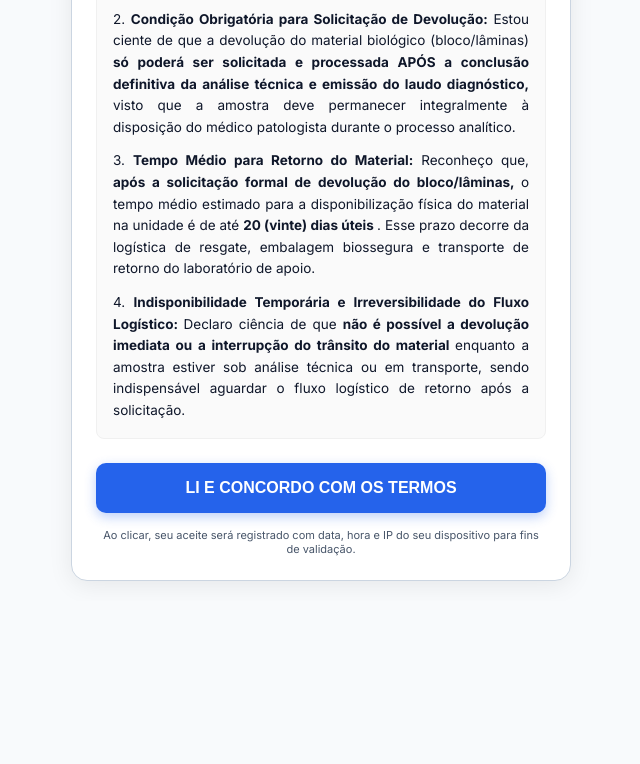
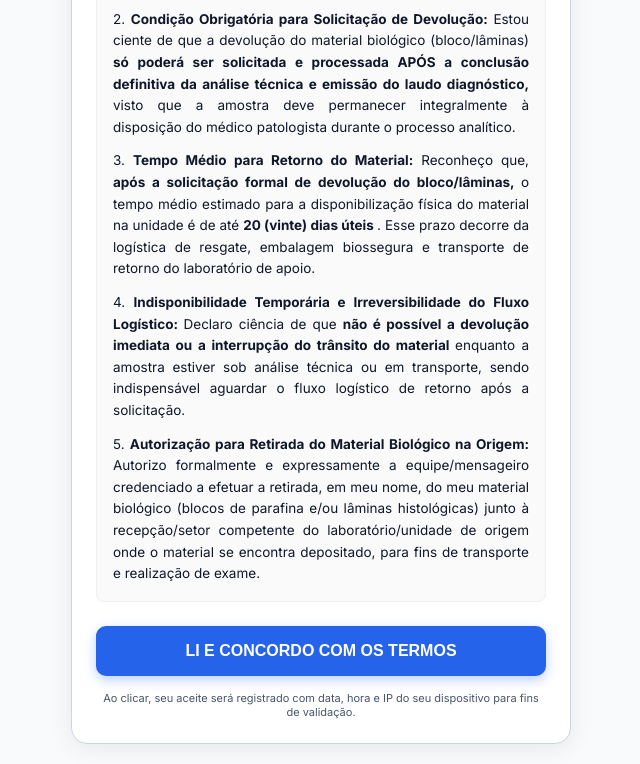
Before and after one commit to sionpalmas-a11y/sistema-aceite-ih, a website: page public/aceite.html in a window 1280 px wide. Shown: the part 638-1402 px from the top of the page, without its empty margins (319-959 px from the left). Before the commit the page ends 1239 px from the top, so only its background shows below. Drawn offline with Linux system fonts and the light colour scheme.

Commit message:
Update aceite.html

```diff
--- a/public/aceite.html
+++ b/public/aceite.html
@@ -148,6 +148,7 @@
             <p>2. <strong>Condição Obrigatória para Solicitação de Devolução:</strong> Estou ciente de que a devolução do material biológico (bloco/lâminas) <strong>só poderá ser solicitada e processada APÓS a conclusão definitiva da análise técnica e emissão do laudo diagnóstico,</strong> visto que a amostra deve permanecer integralmente à disposição do médico patologista durante o processo analítico.</p>
             <p>3. <strong>Tempo Médio para Retorno do Material:</strong> Reconheço que, <strong>após a solicitação formal de devolução do bloco/lâminas, </strong> o tempo médio estimado para a disponibilização física do material na unidade é de até <strong>20 (vinte) dias úteis </strong>. Esse prazo decorre da logística de resgate, embalagem biossegura e transporte de retorno do laboratório de apoio.</p>
 	    <p>4. <strong>Indisponibilidade Temporária e Irreversibilidade do Fluxo Logístico: </strong> Declaro ciência de que <strong>não é possível a devolução imediata ou a interrupção do trânsito do material </strong>enquanto a amostra estiver sob análise técnica ou em transporte, sendo indispensável aguardar o fluxo logístico de retorno após a solicitação.</p>
+			<p>5. <strong>Autorização para Retirada do Material Biológico na Origem:</strong> Autorizo formalmente e expressamente a equipe/mensageiro credenciado a efetuar a retirada, em meu nome, do meu material biológico (blocos de parafina e/ou lâminas histológicas) junto à recepção/setor competente do laboratório/unidade de origem onde o material se encontra depositado, para fins de transporte e realização de exame.</p>
         </div>
 
         <button class="btn-aceitar" id="btnAceitar" onclick="confirmarAceite()">LI E CONCORDO COM OS TERMOS</button>
```
